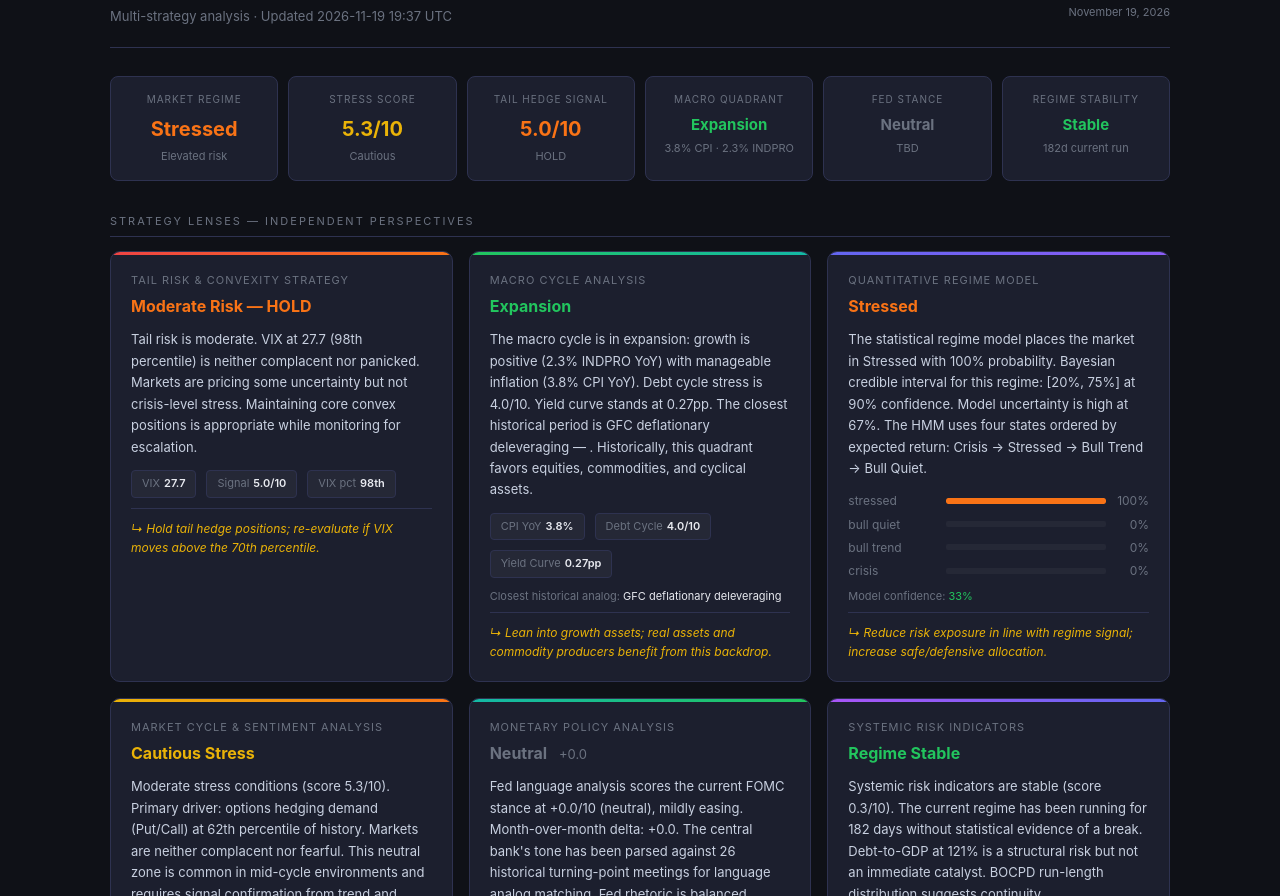
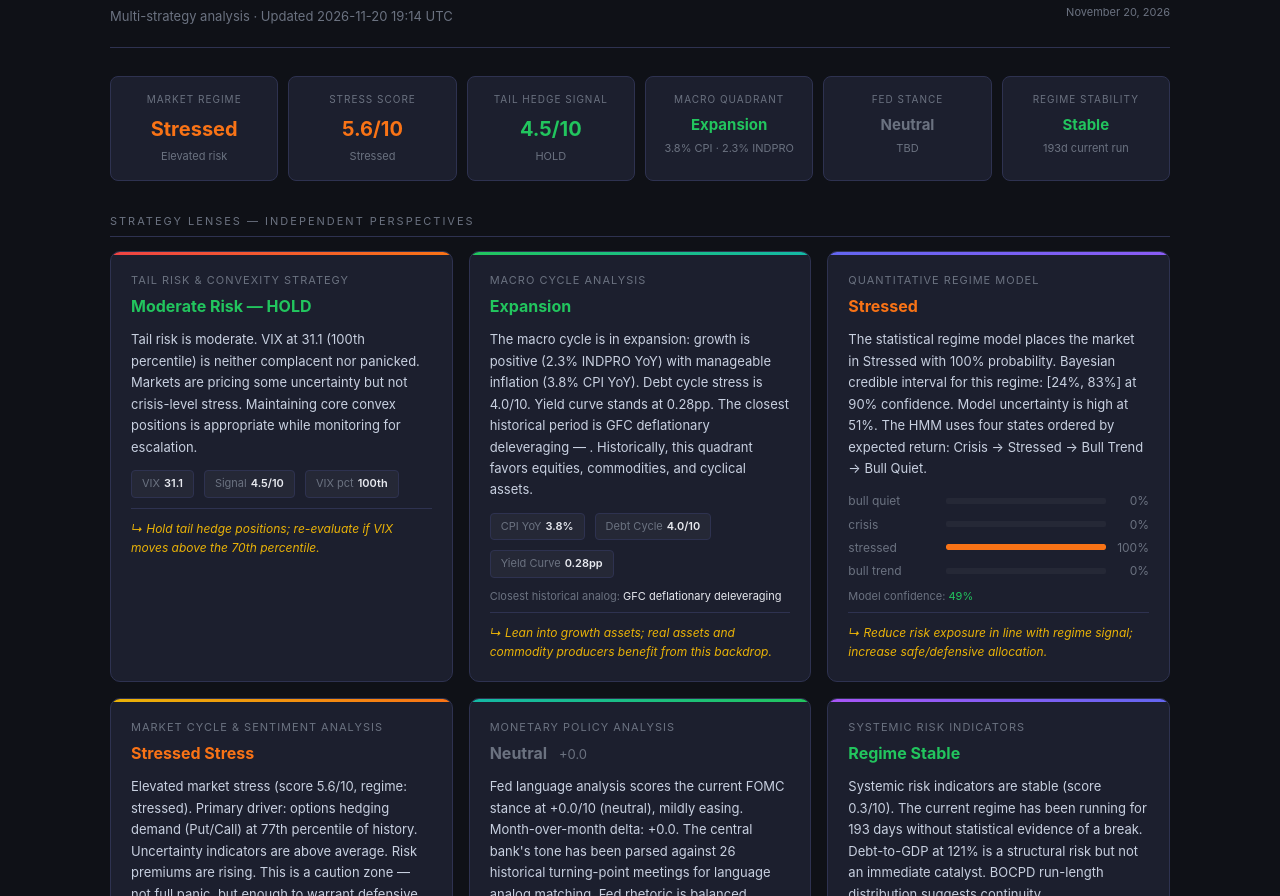
Before and after one commit to james-greb/portfolio-dashboard, a plain HTML site: page index.html in a window 1280 px wide. Shown: the part 56-952 px from the top of the page. Drawn offline with Linux system fonts and the light colour scheme.

Commit message:
chore: auto-update dashboard 2026-11-20

```diff
--- a/index.html
+++ b/index.html
@@ -294,12 +294,12 @@
     <div>
       <h1>Market Intelligence Dashboard</h1>
       <div class="subtitle">
-        Multi-strategy analysis · Updated 2026-11-19 19:37 UTC
+        Multi-strategy analysis · Updated 2026-11-20 19:14 UTC
       </div>
     </div>
     <div style="display:flex;flex-direction:column;align-items:flex-end;gap:8px">
       <span class="ai-badge">⚡ AI-Generated Analysis</span>
-      <span style="font-size:11px;color:var(--muted)">November 19, 2026</span>
+      <span style="font-size:11px;color:var(--muted)">November 20, 2026</span>
     </div>
   </header>
 
@@ -318,20 +318,19 @@
     <div class="pulse-tile">
       <div class="ptlabel">Stress Score</div>
       <div class="ptvalue" style="color:
-        var(--yellow)
+        var(--orange)
         ">
-        5.3/10
+        5.6/10
       </div>
-      <div class="ptsub">Cautious</div>
+      <div class="ptsub">Stressed</div>
     </div>
 
     <!-- Tail hedge -->
     <div class="pulse-tile">
       <div class="ptlabel">Tail Hedge Signal</div>
       <div class="ptvalue" style="color:
-        var(--orange)
-        ">
-        5.0/10
+        var(--green)">
+        4.5/10
       </div>
       <div class="ptsub">HOLD</div>
     </div>
@@ -364,7 +363,7 @@
         var(--green)">
         Stable
       </div>
-      <div class="ptsub">182d current run</div>
+      <div class="ptsub">193d current run</div>
     </div>
   </div>
 
@@ -377,15 +376,14 @@
     <div class="lens-card tail-risk">
       <div class="lens-name">Tail Risk &amp; Convexity Strategy</div>
       <div class="lens-stance" style="color:
-        var(--orange)
-        ">
+        var(--green)">
         Moderate Risk — HOLD
       </div>
-      <div class="lens-body">Tail risk is moderate. VIX at 27.7 (98th percentile) is neither complacent nor panicked. Markets are pricing some uncertainty but not crisis-level stress. Maintaining core convex positions is appropriate while monitoring for escalation.</div>
+      <div class="lens-body">Tail risk is moderate. VIX at 31.1 (100th percentile) is neither complacent nor panicked. Markets are pricing some uncertainty but not crisis-level stress. Maintaining core convex positions is appropriate while monitoring for escalation.</div>
       <div class="stat-row">
-        <div class="stat-chip"><span class="sck">VIX</span><span class="scv">27.7</span></div>
-        <div class="stat-chip"><span class="sck">Signal</span><span class="scv">5.0/10</span></div>
-        <div class="stat-chip"><span class="sck">VIX pct</span><span class="scv">98th</span></div>
+        <div class="stat-chip"><span class="sck">VIX</span><span class="scv">31.1</span></div>
+        <div class="stat-chip"><span class="sck">Signal</span><span class="scv">4.5/10</span></div>
+        <div class="stat-chip"><span class="sck">VIX pct</span><span class="scv">100th</span></div>
       </div>
       <div class="lens-implication">Hold tail hedge positions; re-evaluate if VIX moves above the 70th percentile.</div>
     </div>
@@ -398,11 +396,11 @@
         ">
         Expansion
       </div>
-      <div class="lens-body">The macro cycle is in expansion: growth is positive (2.3% INDPRO YoY) with manageable inflation (3.8% CPI YoY). Debt cycle stress is 4.0/10. Yield curve stands at 0.27pp. The closest historical period is GFC deflationary deleveraging — . Historically, this quadrant favors equities, commodities, and cyclical assets.</div>
+      <div class="lens-body">The macro cycle is in expansion: growth is positive (2.3% INDPRO YoY) with manageable inflation (3.8% CPI YoY). Debt cycle stress is 4.0/10. Yield curve stands at 0.28pp. The closest historical period is GFC deflationary deleveraging — . Historically, this quadrant favors equities, commodities, and cyclical assets.</div>
       <div class="stat-row">
         <div class="stat-chip"><span class="sck">CPI YoY</span><span class="scv">3.8%</span></div>
         <div class="stat-chip"><span class="sck">Debt Cycle</span><span class="scv">4.0/10</span></div>
-        <div class="stat-chip"><span class="sck">Yield Curve</span><span class="scv">0.27pp</span></div>
+        <div class="stat-chip"><span class="sck">Yield Curve</span><span class="scv">0.28pp</span></div>
       </div>
 
       <div style="font-size:11px;color:var(--muted);margin-top:8px">
@@ -420,34 +418,14 @@
         ">
         Stressed
       </div>
-      <div class="lens-body">The statistical regime model places the market in Stressed with 100% probability. Bayesian credible interval for this regime: [20%, 75%] at 90% confidence. Model uncertainty is high at 67%. The HMM uses four states ordered by expected return: Crisis → Stressed → Bull Trend → Bull Quiet.</div>
+      <div class="lens-body">The statistical regime model places the market in Stressed with 100% probability. Bayesian credible interval for this regime: [24%, 83%] at 90% confidence. Model uncertainty is high at 51%. The HMM uses four states ordered by expected return: Crisis → Stressed → Bull Trend → Bull Quiet.</div>
       <!-- Regime probabilities -->
-
-      <div style="display:flex;align-items:center;gap:8px;margin:4px 0;font-size:12px">
-        <div style="width:90px;color:var(--muted)">stressed</div>
-        <div style="flex:1;background:var(--surface2);border-radius:2px;height:6px;overflow:hidden">
-          <div style="width:100%;height:100%;background:
-            var(--orange)
-            ;border-radius:2px"></div>
-        </div>
-        <div style="width:35px;text-align:right;color:var(--muted)">100%</div>
-      </div>
 
       <div style="display:flex;align-items:center;gap:8px;margin:4px 0;font-size:12px">
         <div style="width:90px;color:var(--muted)">bull quiet</div>
         <div style="flex:1;background:var(--surface2);border-radius:2px;height:6px;overflow:hidden">
           <div style="width:0%;height:100%;background:
             var(--green)
-            ;border-radius:2px"></div>
-        </div>
-        <div style="width:35px;text-align:right;color:var(--muted)">0%</div>
-      </div>
-
-      <div style="display:flex;align-items:center;gap:8px;margin:4px 0;font-size:12px">
-        <div style="width:90px;color:var(--muted)">bull trend</div>
-        <div style="flex:1;background:var(--surface2);border-radius:2px;height:6px;overflow:hidden">
-          <div style="width:0%;height:100%;background:
-            var(--accent)
             ;border-radius:2px"></div>
         </div>
         <div style="width:35px;text-align:right;color:var(--muted)">0%</div>
@@ -462,10 +440,30 @@
         <div style="width:35px;text-align:right;color:var(--muted)">0%</div>
       </div>
 
+      <div style="display:flex;align-items:center;gap:8px;margin:4px 0;font-size:12px">
+        <div style="width:90px;color:var(--muted)">stressed</div>
+        <div style="flex:1;background:var(--surface2);border-radius:2px;height:6px;overflow:hidden">
+          <div style="width:100%;height:100%;background:
+            var(--orange)
+            ;border-radius:2px"></div>
+        </div>
+        <div style="width:35px;text-align:right;color:var(--muted)">100%</div>
+      </div>
+
+      <div style="display:flex;align-items:center;gap:8px;margin:4px 0;font-size:12px">
+        <div style="width:90px;color:var(--muted)">bull trend</div>
+        <div style="flex:1;background:var(--surface2);border-radius:2px;height:6px;overflow:hidden">
+          <div style="width:0%;height:100%;background:
+            var(--accent)
+            ;border-radius:2px"></div>
+        </div>
+        <div style="width:35px;text-align:right;color:var(--muted)">0%</div>
+      </div>
+
 
       <div style="font-size:11px;color:var(--muted);margin-top:8px">
         Model confidence: <span style="color:var(--green)">
-          33%
+          49%
         </span>
       </div>
 
@@ -476,11 +474,11 @@
     <div class="lens-card cycle-sentiment">
       <div class="lens-name">Market Cycle &amp; Sentiment Analysis</div>
       <div class="lens-stance" style="color:
-        var(--yellow)
+        var(--orange)
         ">
-        Cautious Stress
+        Stressed Stress
       </div>
-      <div class="lens-body">Moderate stress conditions (score 5.3/10). Primary driver: options hedging demand (Put/Call) at 62th percentile of history. Markets are neither complacent nor fearful. This neutral zone is common in mid-cycle environments and requires signal confirmation from trend and macro before making directional calls.</div>
+      <div class="lens-body">Elevated market stress (score 5.6/10, regime: stressed). Primary driver: options hedging demand (Put/Call) at 77th percentile of history. Uncertainty indicators are above average. Risk premiums are rising. This is a caution zone — not full panic, but enough to warrant defensive positioning and reduced leverage.</div>
       <div class="stat-row">
 
 
@@ -490,7 +488,7 @@
 
 
       </div>
-      <div class="lens-implication">Maintain current allocation; use dips as opportunities if regime and macro confirm.</div>
+      <div class="lens-implication">Reduce speculative exposure; preserve capital while stress indicators remain elevated.</div>
     </div>
 
     <!-- 5. Monetary Policy Analysis -->
@@ -524,9 +522,9 @@
         var(--green)">
         Regime Stable
       </div>
-      <div class="lens-body">Systemic risk indicators are stable (score 0.3/10). The current regime has been running for 182 days without statistical evidence of a break. Debt-to-GDP at 121% is a structural risk but not an immediate catalyst. BOCPD run-length distribution suggests continuity.</div>
+      <div class="lens-body">Systemic risk indicators are stable (score 0.3/10). The current regime has been running for 193 days without statistical evidence of a break. Debt-to-GDP at 121% is a structural risk but not an immediate catalyst. BOCPD run-length distribution suggests continuity.</div>
       <div class="stat-row">
-        <div class="stat-chip"><span class="sck">Run Length</span><span class="scv">182d</span></div>
+        <div class="stat-chip"><span class="sck">Run Length</span><span class="scv">193d</span></div>
         <div class="stat-chip"><span class="sck">CP Score</span><span class="scv">0.3/10</span></div>
         <div class="stat-chip"><span class="sck">Debt/GDP</span><span class="scv">121%</span></div>
       </div>
@@ -565,7 +563,7 @@
 
   <!-- ── Footer ── -->
   <footer class="site-footer">
-    Market Intelligence Dashboard · November 19, 2026<br>
+    Market Intelligence Dashboard · November 20, 2026<br>
     Data sources: Federal Reserve, FRED, yfinance (public) · Models: HMM, Bayesian inference, BOCPD, GPR/EPU/STLFSI composite<br>
     <span style="color:#374151">Updated daily · AI-generated · Not financial advice</span>
   </footer>
```
